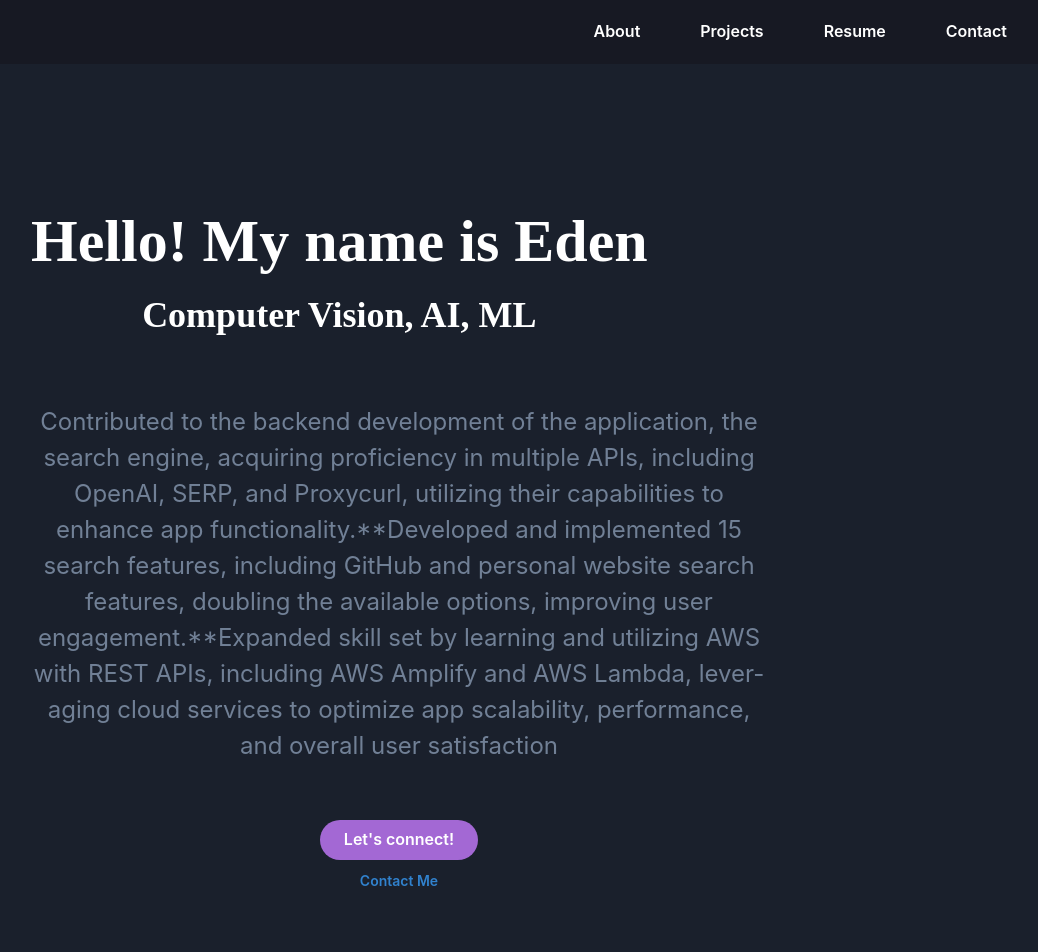
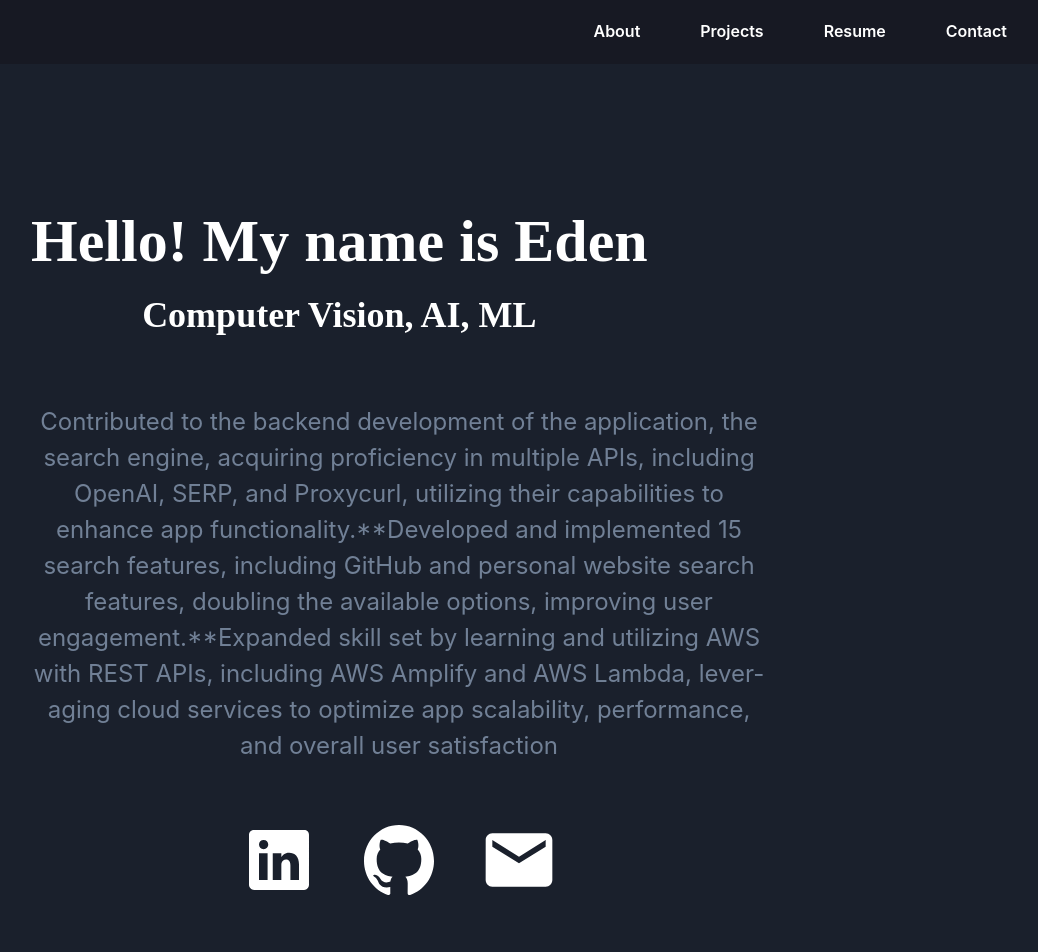
Before and after one commit to eden-chung/Portfolio, a React (Create React App) app: page / in a window 1280 px wide. Shown: the top 952 px of the page, without its empty margins (241-1279 px from the left). Built offline with nearby package versions, Linux system fonts and the light colour scheme.

Commit message:
add home page

```diff
--- a/package.json
+++ b/package.json
@@ -13,6 +13,7 @@
     "framer-motion": "^3.10.6",
     "react": "^18.2.0",
     "react-dom": "^18.2.0",
+    "react-icons": "^4.10.1",
     "react-scripts": "5.0.1",
     "web-vitals": "^2.1.4"
   },
--- a/src/Home.js
+++ b/src/Home.js
@@ -1,3 +1,5 @@
+import React from 'react';
+
 import {
     Box,
     Heading,
@@ -10,7 +12,12 @@ import {
     Icon,
     useColorModeValue,
     createIcon,
+    VStack
 } from "@chakra-ui/react";
+
+import { IconButton } from '@chakra-ui/react';
+import { IoLogoLinkedin, IoLogoGithub, IoLogo } from 'react-icons/io';
+import { MdEmail } from 'react-icons/md';
 
     export default function Header({ color }) {
         const scrollToContact = () => {
@@ -20,6 +27,16 @@ import {
 
     const linkedin = () => {
         window.open('https://www.linkedin.com/in/eden-chung', "_blank", "noreferrer,noopener");
+    };
+
+    const github = () => {
+        window.open('https://www.github.com/eden-chung', "_blank", "noreferrer,noopener");
+    };
+
+    const email = () => {
+        const emailAddress = "edenchung23@gmail.com";
+        const mailtoLink = `mailto:${emailAddress}`;
+        window.open(mailtoLink, "_blank");
     };
 
     return (
@@ -54,7 +71,6 @@ import {
                             </Text>
                         </Heading>
                     </HStack>
-
                     <Text
                         color={"gray.500"}
                         fontSize={{ base: "lg", sm: "xl", md: "2xl" }}
@@ -63,11 +79,75 @@ import {
                     </Text>
                     <Stack
                         direction={"column"}
-              spacing={3}
+                        spacing={10}
                         align={"center"}
                         alignSelf={"center"}
                         position={"relative"}
                     >
+                        <HStack spacing={10}>
+                            <Box
+                                as="button"
+                                onClick={linkedin}
+                                display="flex"
+                                alignItems="center"
+                                justifyContent="center"
+                                transition="transform 0.2s ease-in-out" // Add transition for a smooth effect
+                                _hover={{
+                                    bg: `${color}.500`,
+                                    cursor: "pointer",
+                                    transform: "scale(1.1)", // Scale the Icon on hover
+                                }}
+                            >
+                                <Icon
+                                    as={IoLogoLinkedin}
+                                    onClick={linkedin}
+                                    boxSize={20}
+                                    color="white"
+                                />
+                            </Box>
+                            <Box
+                                as="button"
+                                onClick={github}
+                                display="flex"
+                                alignItems="center"
+                                justifyContent="center"
+                                transition="transform 0.2s ease-in-out" // Add transition for a smooth effect
+                                _hover={{
+                                    bg: `${color}.500`,
+                                    cursor: "pointer",
+                                    transform: "scale(1.1)", // Scale the Icon on hover
+                                }}
+                            >
+                                <Icon
+                                as={IoLogoGithub}
+                                onClick={github}
+                                boxSize={20}
+                                color="white"
+                                />
+                            </Box>
+                            <Box
+                                as="button"
+                                onClick={email}
+                                display="flex"
+                                alignItems="center"
+                                justifyContent="center"
+                                transition="transform 0.2s ease-in-out" // Add transition for a smooth effect
+                                _hover={{
+                                    bg: `${color}.500`,
+                                    cursor: "pointer",
+                                    transform: "scale(1.1)", // Scale the Icon on hover
+                                }}
+                            >
+                                <Icon
+                                    as={MdEmail}
+                                    onClick={email}
+                                    boxSize={20}
+                                    color="white"
+                                />
+                            </Box>
+                        </HStack>
+
+                        {/*
                         <Button
                             bg={"#a368d4"}
                             color="white"
@@ -80,30 +160,10 @@ import {
                         >
                             Let's connect!
                         </Button>
-              <Button
-                variant={"link"}
-                colorScheme={"blue"}
-                size={"sm"}
-                onClick={scrollToContact}
-              >
-                Contact Me
-              </Button>
+                        */}
                     </Stack>
                 </Stack>
             </Container>
         </>
     );
 }
-
-  const Arrow = createIcon({
-    displayName: "Arrow",
-    viewBox: "0 0 72 24",
-    path: (
-      <path
-        fillRule="evenodd"
-        clipRule="evenodd"
-        d="M0.600904 7.08166C0.764293 6.8879 1.01492 6.79004 1.26654 6.82177C2.83216 7.01918 5.20326 7.24581 7.54543 7.23964C9.92491 7.23338 12.1351 6.98464 13.4704 6.32142C13.84 6.13785 14.2885 6.28805 14.4722 6.65692C14.6559 7.02578 14.5052 7.47362 14.1356 7.6572C12.4625 8.48822 9.94063 8.72541 7.54852 8.7317C5.67514 8.73663 3.79547 8.5985 2.29921 8.44247C2.80955 9.59638 3.50943 10.6396 4.24665 11.7384C4.39435 11.9585 4.54354 12.1809 4.69301 12.4068C5.79543 14.0733 6.88128 15.8995 7.1179 18.2636C7.15893 18.6735 6.85928 19.0393 6.4486 19.0805C6.03792 19.1217 5.67174 18.8227 5.6307 18.4128C5.43271 16.4346 4.52957 14.868 3.4457 13.2296C3.3058 13.0181 3.16221 12.8046 3.01684 12.5885C2.05899 11.1646 1.02372 9.62564 0.457909 7.78069C0.383671 7.53862 0.437515 7.27541 0.600904 7.08166ZM5.52039 10.2248C5.77662 9.90161 6.24663 9.84687 6.57018 10.1025C16.4834 17.9344 29.9158 22.4064 42.0781 21.4773C54.1988 20.5514 65.0339 14.2748 69.9746 0.584299C70.1145 0.196597 70.5427 -0.0046455 70.931 0.134813C71.3193 0.274276 71.5206 0.70162 71.3807 1.08932C66.2105 15.4159 54.8056 22.0014 42.1913 22.965C29.6185 23.9254 15.8207 19.3142 5.64226 11.2727C5.31871 11.0171 5.26415 10.5479 5.52039 10.2248Z"
-        fill="currentColor"
-      />
-    ),
-  });
```
Also changed, not shown: src/Projects.js (added, +172 -0 lines), 1 other file (tests, documents, lock files or other folders). Lines whose indentation alone changed are shown as unchanged.
